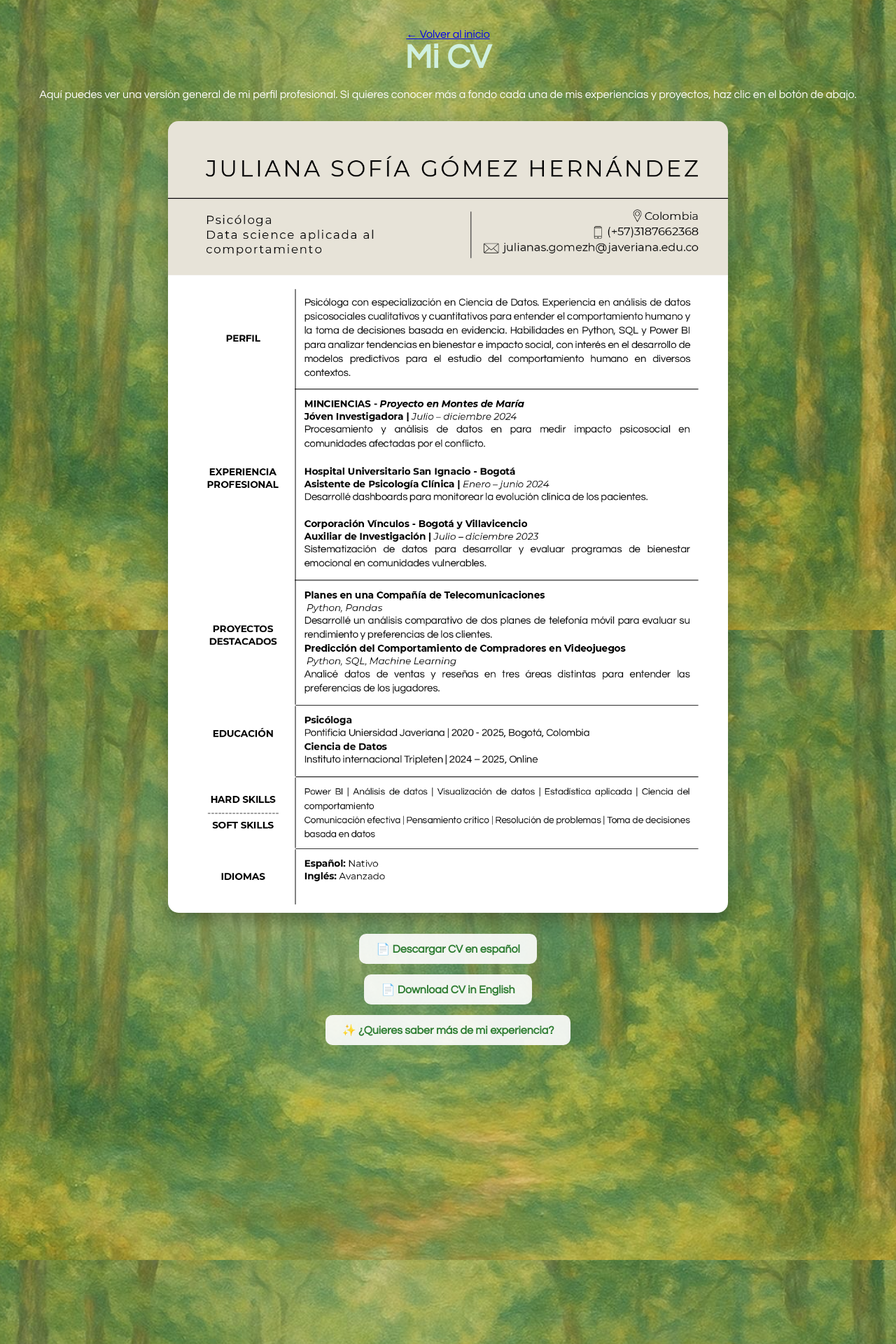
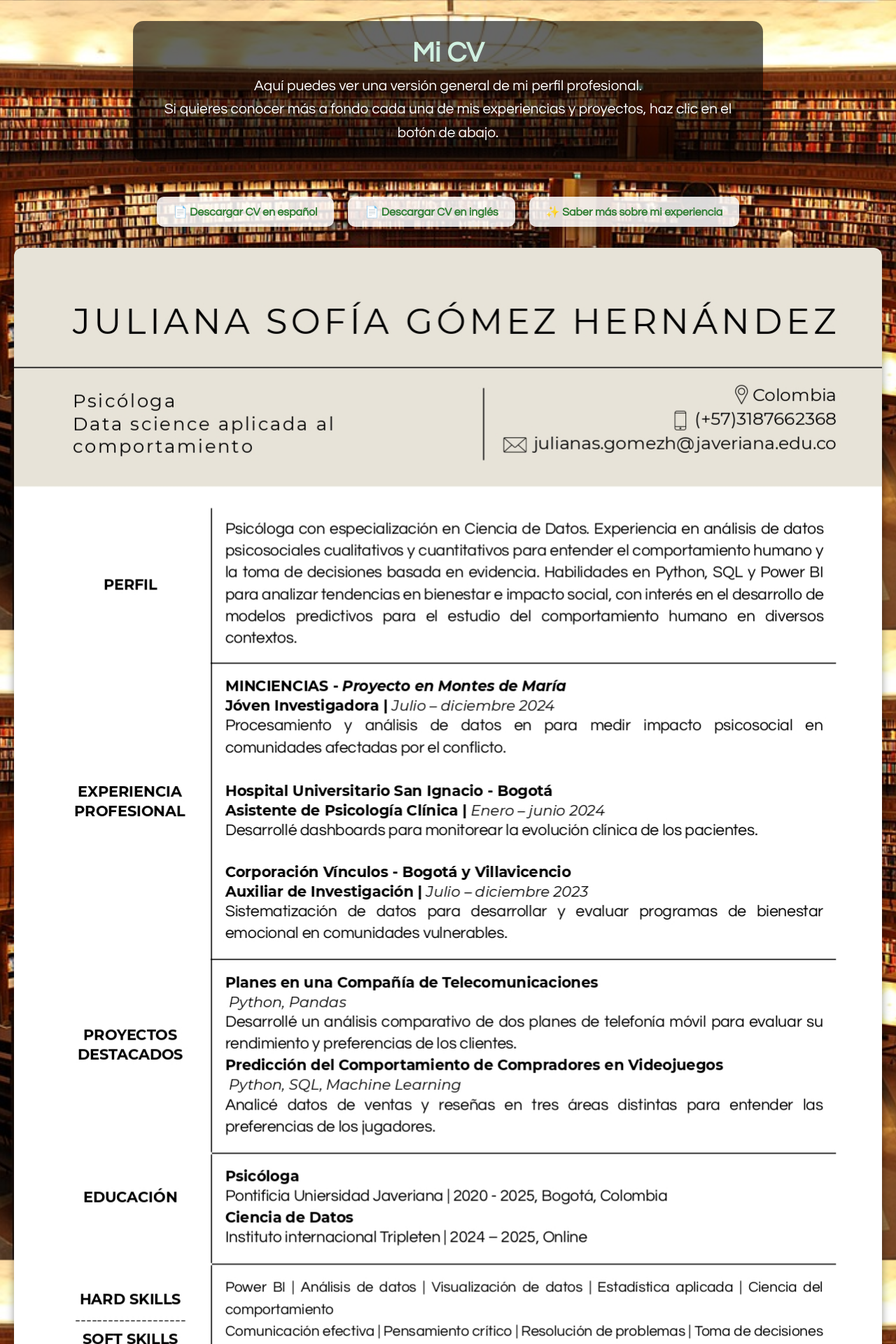
Before and after one commit to psiqsofia/psiquesofia, a Jekyll site: the page cv.html, which Jekyll copies as it is, in a window 1280 px wide. Shown: the top 1920 px of the page at 70% size. Built offline with Jekyll 4.4.1, drawn with Linux system fonts in a browser that asks for light colours.

Commit message:
Update cv.html
Signed-off-by: Sofía <juanah2800@gmail.com>

```diff
--- a/cv.html
+++ b/cv.html
@@ -3,7 +3,7 @@
 <head>
   <meta charset="UTF-8" />
   <meta name="viewport" content="width=device-width, initial-scale=1.0" />
-  <title>Mi CV · PsiqueSofía</title>
+  <title>Mi CV - PsiqueSofía</title>
   <link href="https://fonts.googleapis.com/css2?family=Questrial&display=swap" rel="stylesheet" />
   <style>
     * {
@@ -14,62 +14,84 @@
 
     body {
       font-family: 'Questrial', sans-serif;
-      background-image: url('images/fondoindex.jpg');
+      background-image: url('images/cvfondo.jpg');
       background-size: cover;
       background-position: center;
       background-attachment: fixed;
       background-repeat: no-repeat;
       color: #fff;
+      min-height: 100vh;
+      display: flex;
+      flex-direction: column;
+      align-items: center;
+      padding: 30px 20px;
+    }
+
+    .intro {
+      background-color: rgba(0, 0, 0, 0.6);
+      padding: 25px;
+      border-radius: 15px;
+      margin-bottom: 30px;
       text-align: center;
-      padding: 40px 20px;
+      max-width: 900px;
     }
 
     h1 {
-      font-size: 3em;
-      margin-bottom: 20px;
+      font-size: 2.5rem;
+      margin-bottom: 10px;
       color: #d0f0e0;
     }
 
-    .intro {
-      background-color: rgba(0, 0, 0, 0.5);
-      padding: 20px;
-      border-radius: 15px;
-      max-width: 800px;
-      margin: 0 auto 30px;
-      font-size: 1.3em;
-      line-height: 1.5em;
-    }
-
-    img.cv {
-      width: 90%;
-      max-width: 800px;
-      margin: 30px auto;
-      display: block;
-      border-radius: 15px;
-      box-shadow: 0 10px 25px rgba(0,0,0,0.3);
+    p {
+      font-size: 1.3rem;
+      line-height: 1.6;
     }
 
     .botones {
-      margin-top: 30px;
+      margin: 20px 0 30px;
       display: flex;
-      flex-direction: column;
-      gap: 15px;
-      align-items: center;
+      flex-wrap: wrap;
+      gap: 20px;
+      justify-content: center;
     }
 
     .botones a {
       text-decoration: none;
+      background-color: rgba(255, 255, 255, 0.85);
       color: #2e7d32;
-      background-color: rgba(255, 255, 255, 0.9);
       padding: 12px 24px;
       border-radius: 10px;
       font-weight: bold;
-      transition: background-color 0.3s ease, transform 0.3s ease;
+      transition: all 0.3s ease;
+      box-shadow: 0 4px 10px rgba(0, 0, 0, 0.3);
     }
 
     .botones a:hover {
-      background-color: #c8e6c9;
-      transform: scale(1.05);
+      background-color: #2e7d32;
+      color: #fff;
+    }
+
+    .imagenes-cv {
+      display: flex;
+      flex-wrap: wrap;
+      justify-content: center;
+      gap: 30px;
+      margin-bottom: 40px;
+    }
+
+    .imagenes-cv img {
+      max-width: 100%;
+      height: auto;
+      border-radius: 12px;
+      box-shadow: 0 4px 12px rgba(0, 0, 0, 0.4);
+    }
+
+    .img-cv {
+      max-width: 400px;
+    }
+
+    .img-titulo {
+      max-width: 350px;
     }
 
     @media (max-width: 768px) {
@@ -77,32 +99,42 @@
         font-size: 2rem;
       }
 
-      .intro {
-        font-size: 1rem;
-        padding: 15px;
+      p {
+        font-size: 1.1rem;
       }
 
       .botones a {
-        width: 80%;
         font-size: 1rem;
+        width: 100%;
+        text-align: center;
+      }
+
+      .imagenes-cv {
+        flex-direction: column;
+        align-items: center;
+      }
+
+      .img-cv, .img-titulo {
+        max-width: 90%;
       }
     }
   </style>
 </head>
-
 <body>
-  <a href="index.html">← Volver al inicio</a>
-  <h1>Mi CV</h1>
-  <p>Aquí puedes ver una versión general de mi perfil profesional.
-  Si quieres conocer más a fondo cada una de mis experiencias y proyectos, haz clic en el botón de abajo.</p>
-
-  <img src="images/cv.jpg" alt="Mi currículum" class="cv" />
+  <div class="intro">
+    <h1>Mi CV</h1>
+    <p>Aquí puedes ver una versión general de mi perfil profesional.<br>Si quieres conocer más a fondo cada una de mis experiencias y proyectos, haz clic en el botón de abajo.</p>
+  </div>
 
   <div class="botones">
     <a href="assets/CV spanish.pdf" download>📄 Descargar CV en español</a>
-    <a href="assets/CV english.pdf" download>📄 Download CV in English</a>
-    <a href="experiencia.html">✨ ¿Quieres saber más de mi experiencia?</a>
+    <a href="assets/CV english.pdf" download>📄 Descargar CV en inglés</a>
+    <a href="cv_detalle.html">✨ Saber más sobre mi experiencia</a>
+  </div>
 
+  <div class="imagenes-cv">
+    <img src="images/cv.jpg" alt="CV" class="img-cv" />
+    <img src="images/Diploma.jpg" alt="Título Profesional" class="img-titulo" />
   </div>
 </body>
 </html>
```
